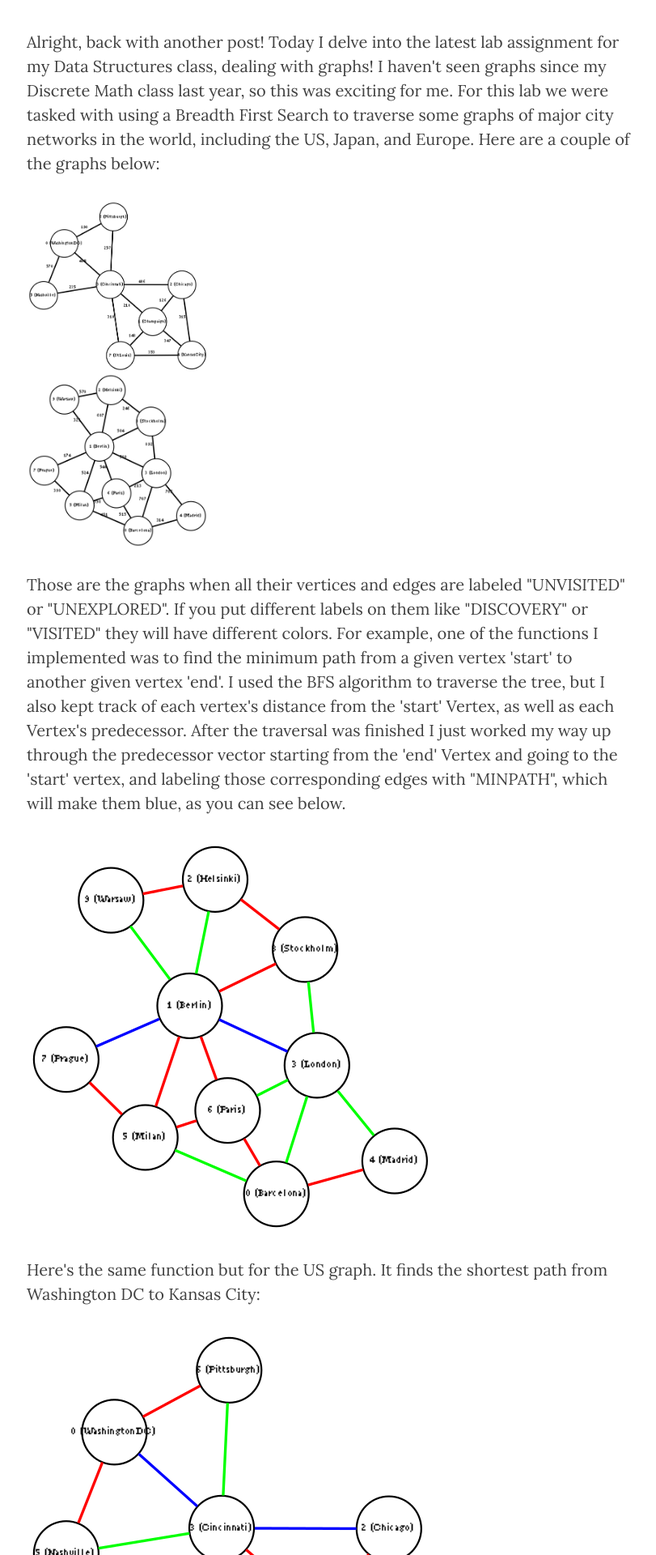
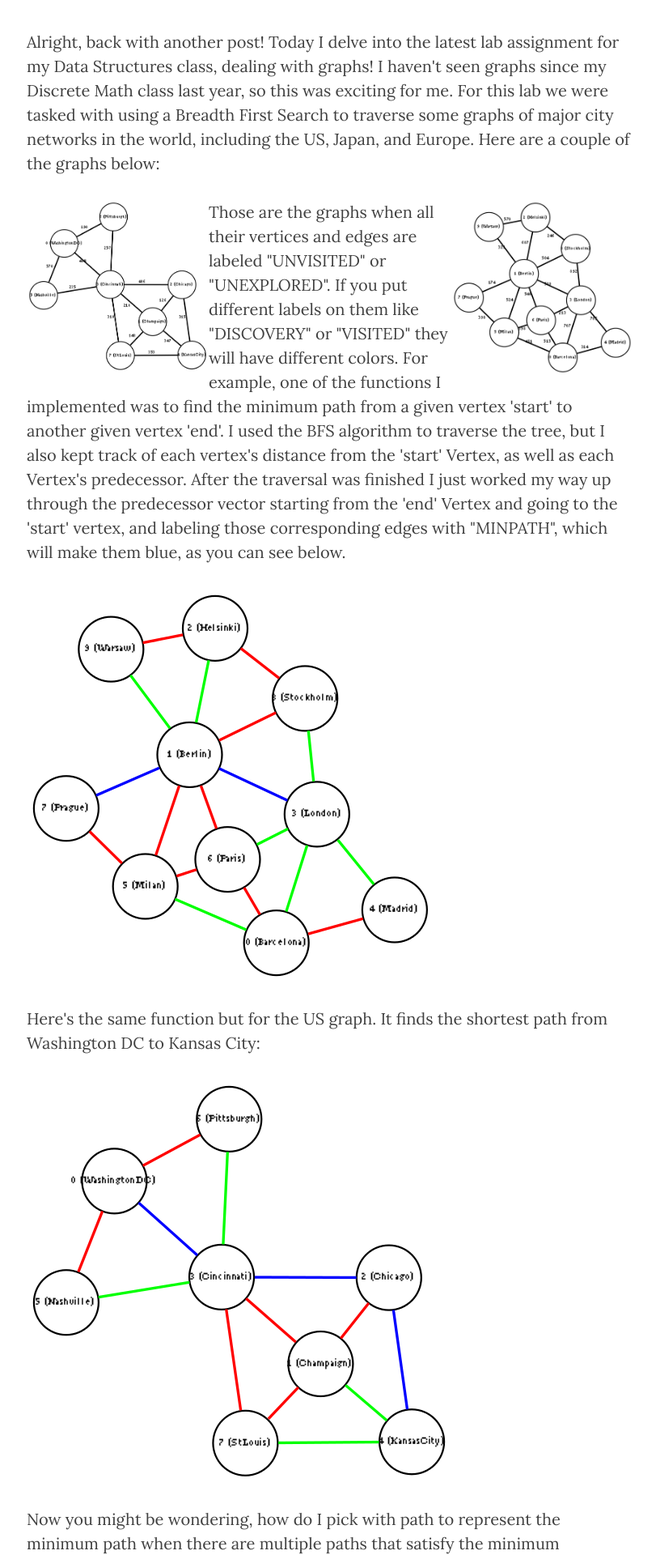
Before and after one commit to cjang5/blog, a Jekyll site: the page built from _posts/2014-12-05-glamorous-graphs.markdown, in a window 1280 px wide. Shown: the part 519-2439 px from the top of the page at 81% size, without its empty margins (232-1043 px from the left). Built offline with Jekyll 4.4.1, drawn with Linux system fonts in a browser that asks for light colours; nearby versions of some CDN libraries.

Commit message:
Update 2014-12-05-glamorous-graphs.markdown

```diff
--- a/_posts/2014-12-05-glamorous-graphs.markdown
+++ b/_posts/2014-12-05-glamorous-graphs.markdown
@@ -9,7 +9,7 @@ header-img: "img/posts/post-06/post-06-bg.png"
 
 <p>Alright, back with another post! Today I delve into the latest lab assignment for my Data Structures class, dealing with graphs! I haven't seen graphs since my Discrete Math class last year, so this was exciting for me. For this lab we were tasked with using a Breadth First Search to traverse some graphs of major city networks in the world, including the US, Japan, and Europe. Here are a couple of the graphs below: </p>
 
-<p> <img class="img-responsive" src="{{ site.baseurl }}/img/posts/post-06/united-states-mst.png" style="width:225px"> <img class="img-responsive" src="{{ site.baseurl }}/img/posts/post-06/europe.png" style="width:225px"> </p>
+<p> <img class="img-responsive" src="{{ site.baseurl }}/img/posts/post-06/united-states-mst.png" style="width:225px" align="left"> <img class="img-responsive" src="{{ site.baseurl }}/img/posts/post-06/europe.png" style="width:225px" align="right"> </p>
 
 <p> Those are the graphs when all their vertices and edges are labeled "UNVISITED" or "UNEXPLORED". If you put different labels on them like "DISCOVERY" or "VISITED" they will have different colors. For example, one of the functions I implemented was to find the minimum path from a given vertex 'start' to another given vertex 'end'. I used the BFS algorithm to traverse the tree, but I also kept track of each vertex's distance from the 'start' Vertex, as well as each Vertex's predecessor. After the traversal was finished I just worked my way up through the predecessor vector starting from the 'end' Vertex and going to the 'start' vertex, and labeling those corresponding edges with "MINPATH", which will make them blue, as you can see below. </p>
 
```
